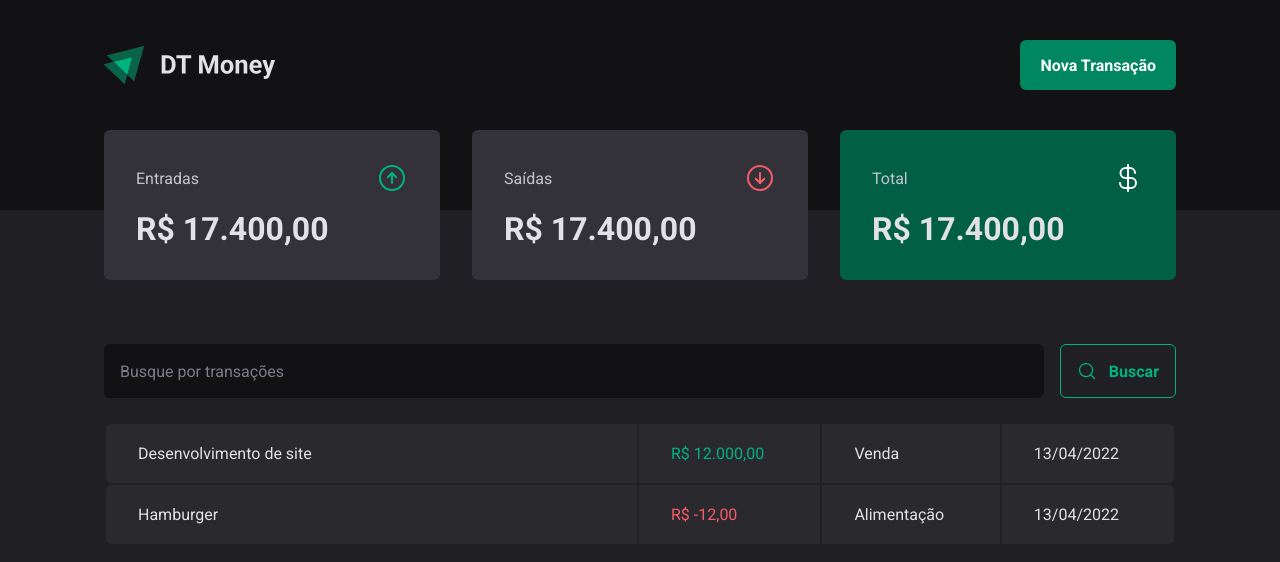
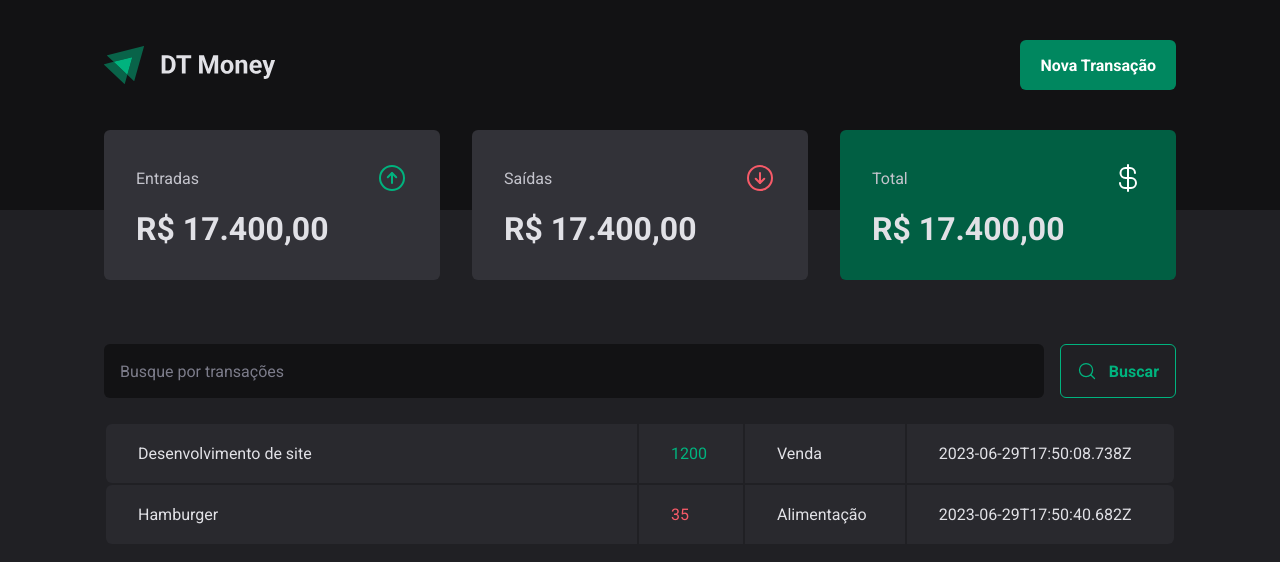
Before and after one commit to giovanaraphaelli/rockeseat-ignite-reactjs, a React (Vite) app in the folder 03-dt-money/: page / in a window 1280 px wide. Shown: the top 562 px of the page. Built offline with nearby package versions, Linux system fonts and the light colour scheme; data requests are answered from the project's data file.

Commit message:
feat: create transaction request

```diff
--- a/03-dt-money/src/pages/Transactions/index.tsx
+++ b/03-dt-money/src/pages/Transactions/index.tsx
@@ -6,8 +6,26 @@
   TransactionsContainer,
   TransactionsTable,
 } from './styles';
+import { useEffect, useState } from 'react';
+
+interface Transaction {
+  id: number;
+  description: string;
+  type: 'income' | 'outcome';
+  price: number;
+  category: string;
+  createdAt: string;
+}
 
 export function Transactions() {
+  const [transactions, setTransactions] = useState<Transaction[]>([]);
+
+  useEffect(() => {
+    fetch('http://localhost:3000/transactions')
+      .then((response) => response.json())
+      .then((data) => setTransactions(data));
+  }, []);
+
   return (
     <div>
       <Header />
@@ -16,23 +34,20 @@
         <SearchForm />
         <TransactionsTable>
           <tbody>
-            <tr>
-              <td width="50%">Desenvolvimento de site</td>
-              <td>
-                <PriceHighlight variant="income">R$ 12.000,00</PriceHighlight>
-              </td>
-              <td>Venda</td>
-              <td>13/04/2022</td>
-            </tr>
-
-            <tr>
-              <td width="50%">Hamburger</td>
-              <td>
-                <PriceHighlight variant="outcome">R$ -12,00</PriceHighlight>
-              </td>
-              <td>Alimentação</td>
-              <td>13/04/2022</td>
-            </tr>
+            {transactions.map((transaction) => {
+              return (
+                <tr key={transaction.id}>
+                  <td width="50%">{transaction.description}</td>
+                  <td>
+                    <PriceHighlight variant={transaction.type}>
+                      {transaction.price}
+                    </PriceHighlight>
+                  </td>
+                  <td>{transaction.category}</td>
+                  <td>{transaction.createdAt}</td>
+                </tr>
+              );
+            })}
           </tbody>
         </TransactionsTable>
       </TransactionsContainer>
```
